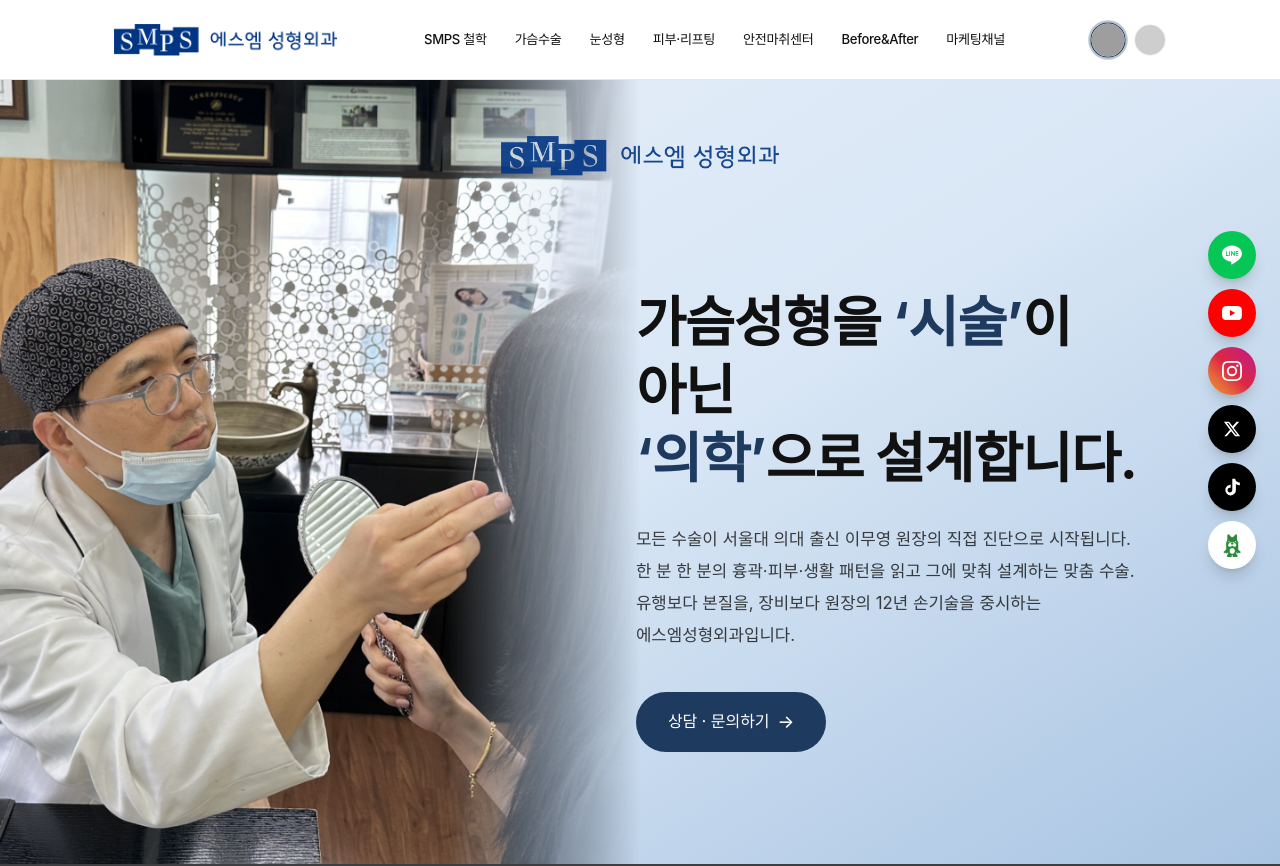
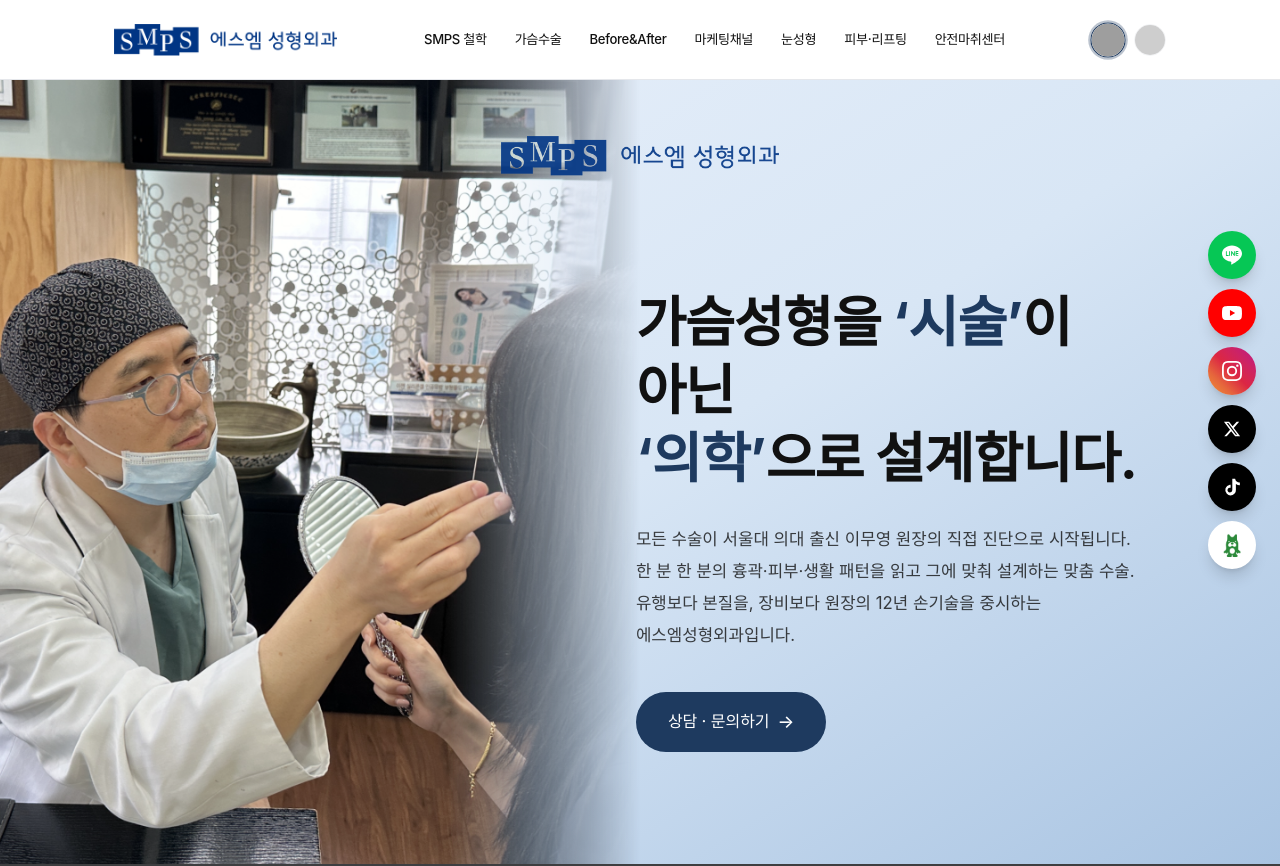
Before and after one commit to timeofpassion/sm-plastic-surgery-jp, a Next.js app: page / in a window 1280 px wide. Shown: the top 866 px of the page. Built offline with nearby package versions, Linux system fonts and the light colour scheme; grey boxes are pictures that could not be loaded; a web font is replaced by a local one.

Commit message:
Reorder navigation to match new section flow

```diff
--- a/components/Navigation.tsx
+++ b/components/Navigation.tsx
@@ -5,11 +5,11 @@ import { useState } from "react";
 const NAV_LINKS = [
   { label: "SMPS 철학", href: "#director" },
   { label: "가슴수술", href: "#procedures" },
+  { label: "Before&After", href: "#gallery" },
+  { label: "마케팅채널", href: "#media" },
   { label: "눈성형", href: "#eye" },
   { label: "피부·리프팅", href: "#skin" },
   { label: "안전마취센터", href: "#safety" },
-  { label: "Before&After", href: "#gallery" },
-  { label: "마케팅채널", href: "#media" },
 ];
 
 export default function Navigation() {
```
